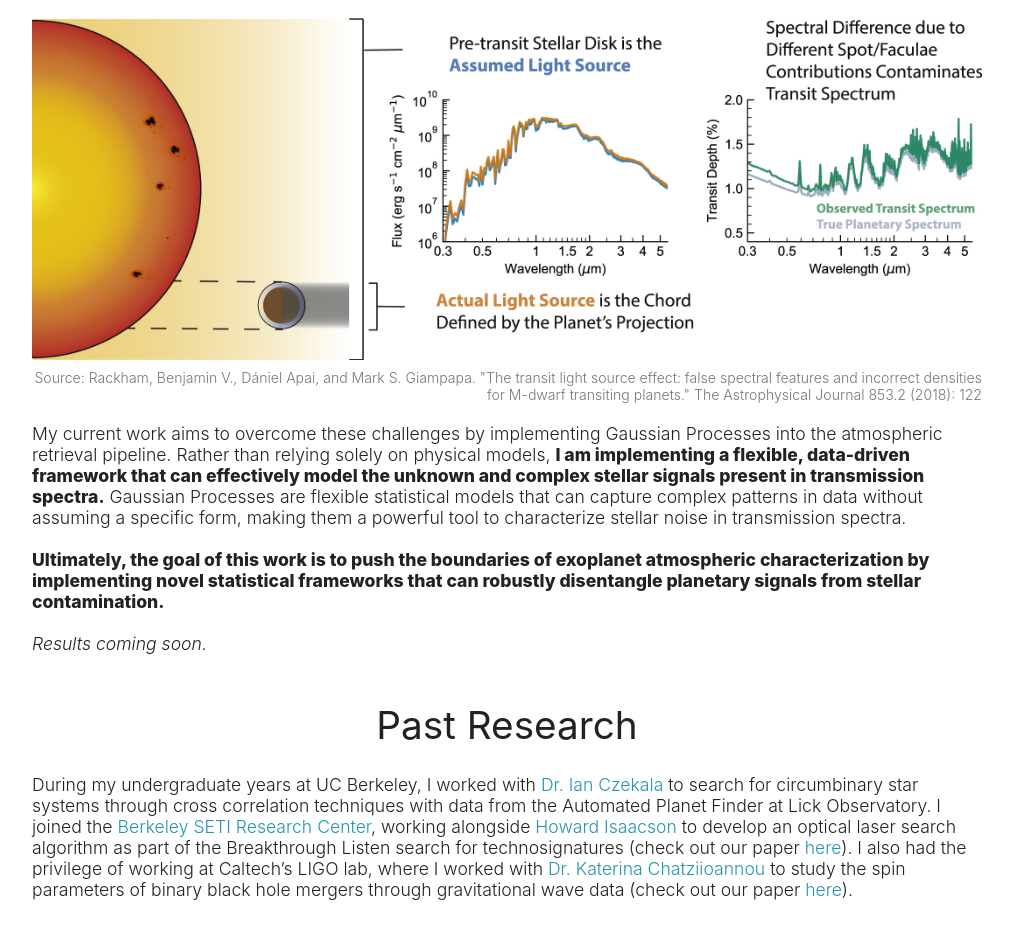
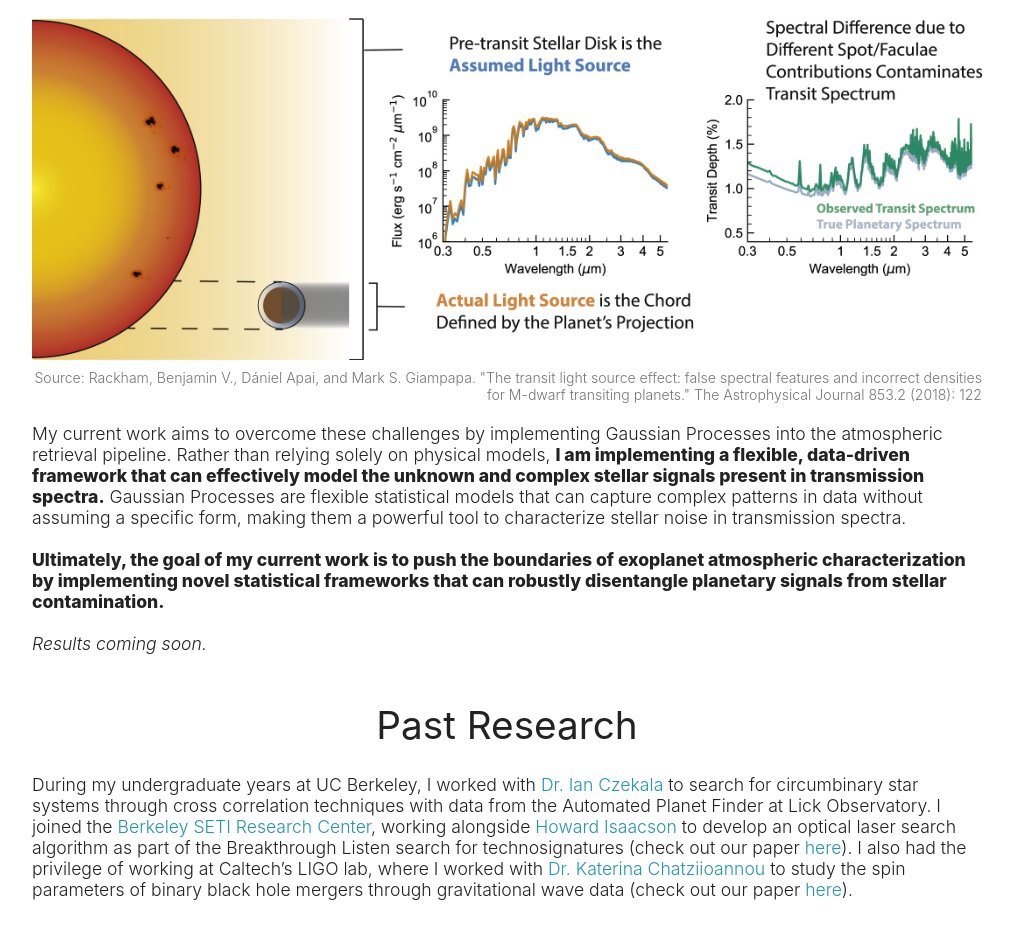
Before and after one commit to zoekko/zoekko.github.io, a Jekyll site: the page built from research.md, in a window 1280 px wide. Shown: the part 854-1794 px from the top of the page, without its empty margins (133-1146 px from the left). Built offline with Jekyll 4.4.1, drawn with Linux system fonts in a browser that asks for light colours.

Commit message:
Update research.md

```diff
--- a/research.md
+++ b/research.md
@@ -28,7 +28,7 @@
 <div style="text-align: left;">
 My current work aims to overcome these challenges by implementing Gaussian Processes into the atmospheric retrieval pipeline. Rather than relying solely on physical models, <b>I am implementing a flexible, data-driven framework that can effectively model the unknown and complex stellar signals present in transmission spectra.</b> Gaussian Processes are flexible statistical models that can capture complex patterns in data without assuming a specific form, making them a powerful tool to characterize stellar noise in transmission spectra.
 <br><br>
-<b>Ultimately, the goal of this work is to push the boundaries of exoplanet atmospheric characterization by implementing novel statistical frameworks that can robustly disentangle planetary signals from stellar contamination.</b>
+<b>Ultimately, the goal of my current work is to push the boundaries of exoplanet atmospheric characterization by implementing novel statistical frameworks that can robustly disentangle planetary signals from stellar contamination.</b>
 <br><br>
 <i>Results coming soon.</i>
 <br><br>
```
